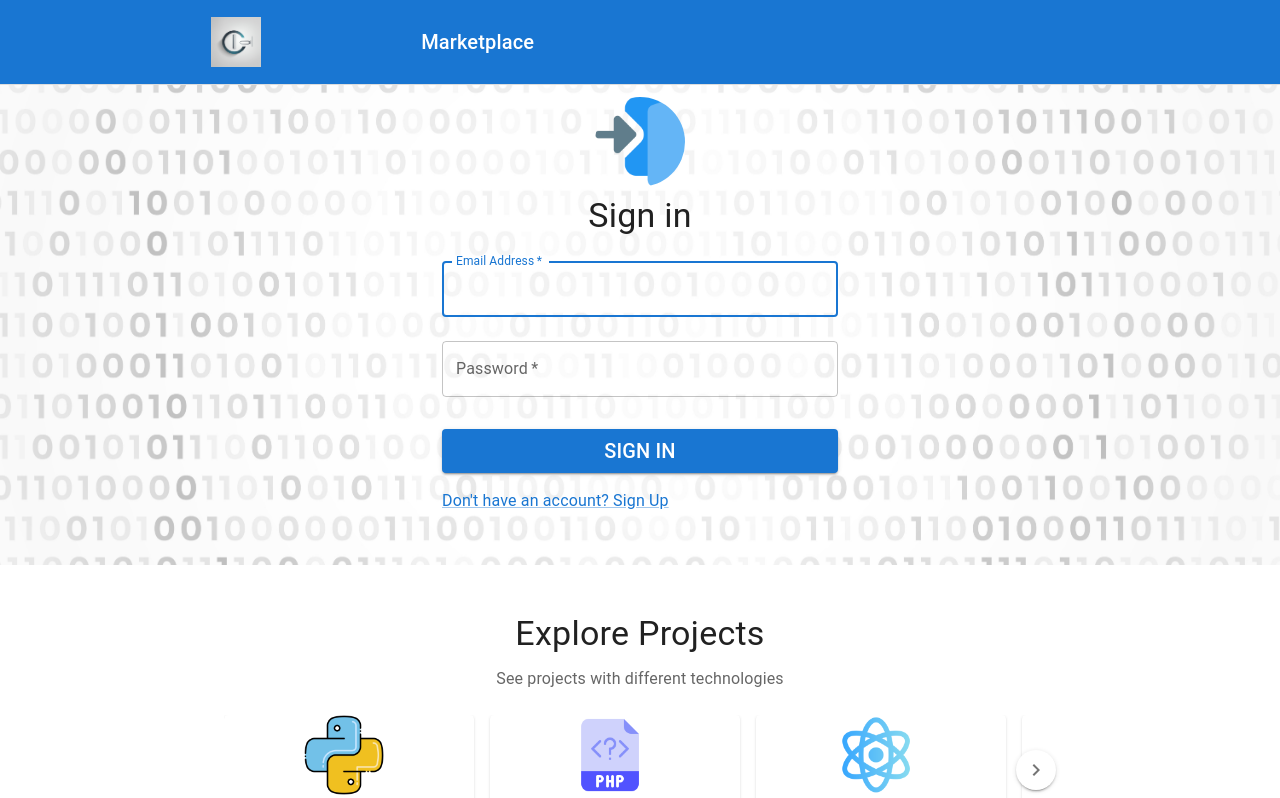
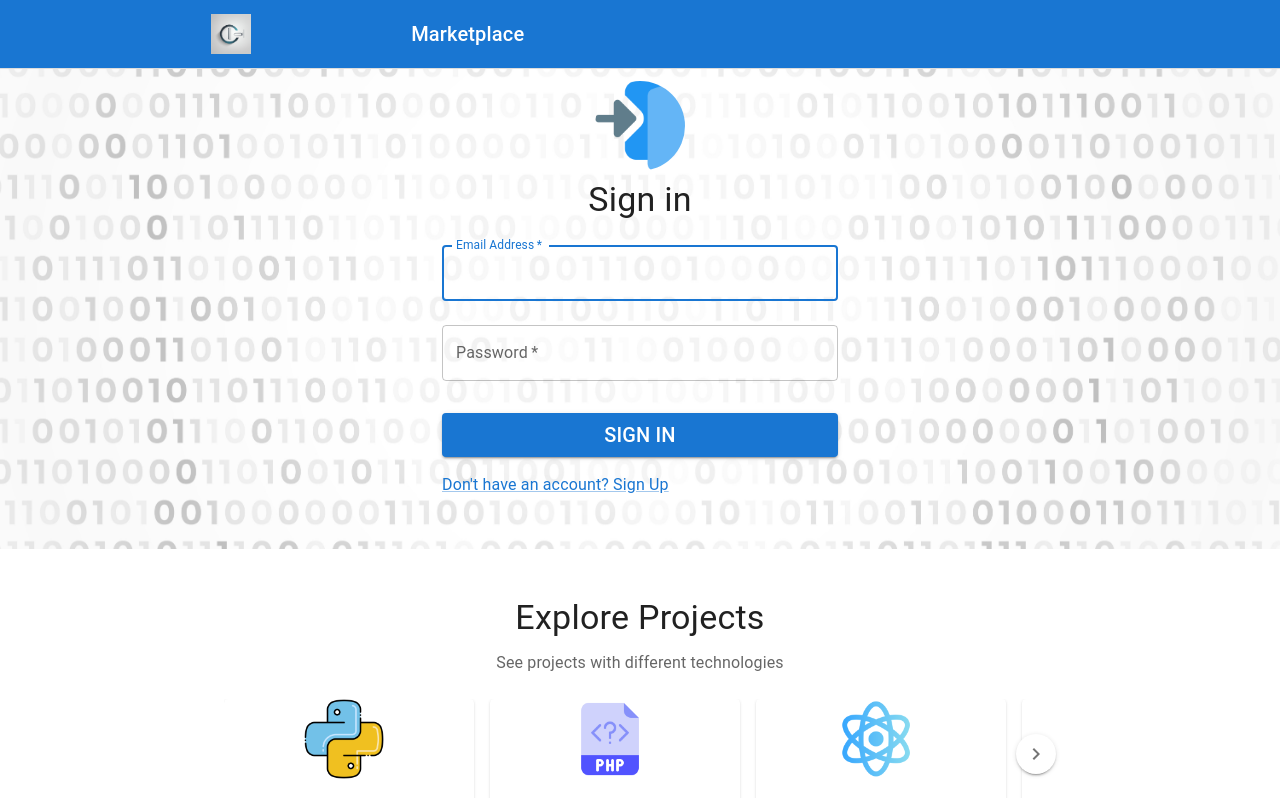
Before and after one commit to XevenoX/Codin, a React (Create React App) app in the folder frontend/: page / in a window 1280 px wide. Shown: the top 798 px of the page. Built offline with nearby package versions, Linux system fonts and the light colour scheme.

Commit message:
changed navigation bar height

```diff
--- a/frontend/src/components/Navigation.js
+++ b/frontend/src/components/Navigation.js
@@ -133,7 +133,7 @@ export default function Navigation({ user, onLogout }) {
   return (
     <Box sx={{ flexGrow: 1 }}>
       <AppBar position="static">
-        <Toolbar sx={{ justifyContent: 'space-between', width: '73%', height: '45px' }}>
+        <Toolbar variant="dense" sx={{ justifyContent: 'space-between', width: '73%', maxHeight: '35px' }}>
           <Box sx={{ display: 'flex', alignItems: 'center', width: 'auto' }}>
             <Box
               component={Link}
@@ -144,7 +144,7 @@ export default function Navigation({ user, onLogout }) {
                 textDecoration: 'none',
               }}
             >
-              <img src={codinLogo} alt="Logo" style={{ height: '50px' }} />
+              <img src={codinLogo} alt="Logo" style={{ height: '40px' }} />
             </Box>
             <Typography variant="h6" component="div" sx={{ ml: 20 }}>
               <Link
@@ -220,7 +220,7 @@ export default function Navigation({ user, onLogout }) {
                 aria-haspopup="true"
                 aria-expanded={open ? 'true' : undefined}
               >
-                <Avatar sx={{ width: 50, height: 50 }} src={avatar}></Avatar>
+                <Avatar sx={{ width: 40, height: 40 }} src={avatar}></Avatar>
               </IconButton>
             </Tooltip>
             <Menu
```
